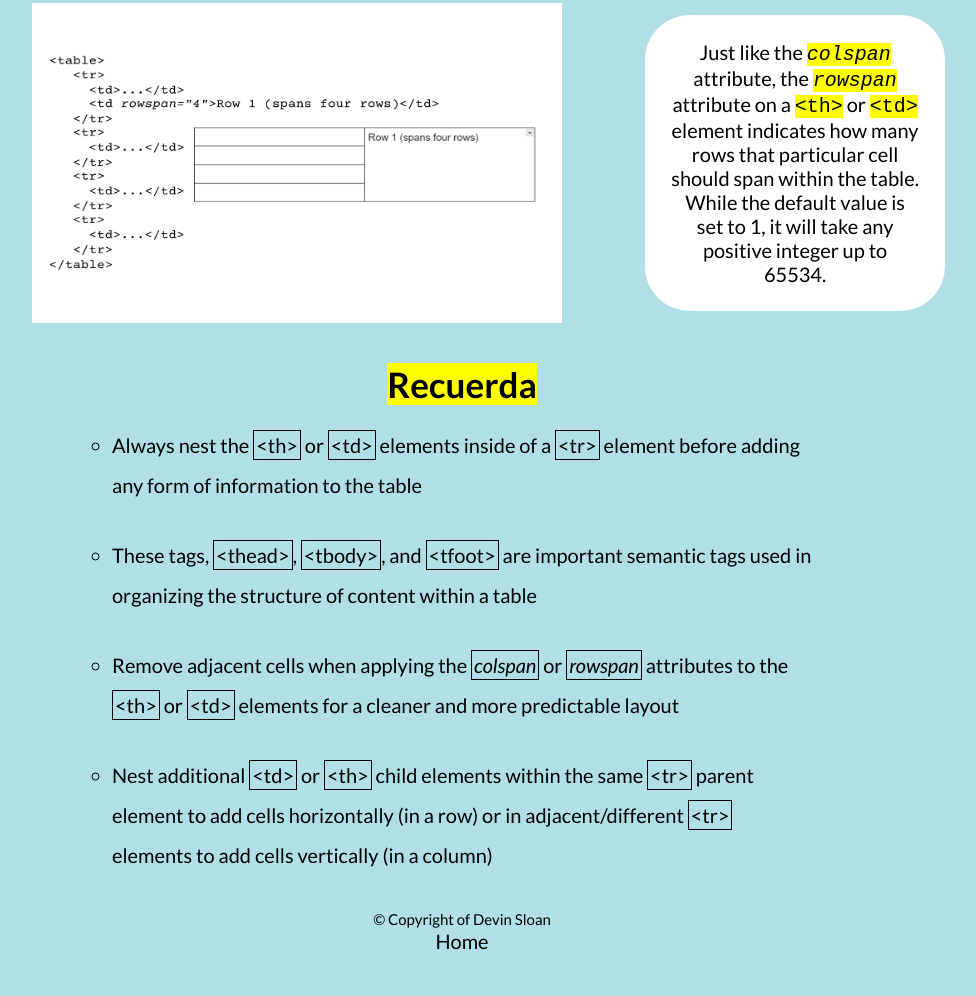
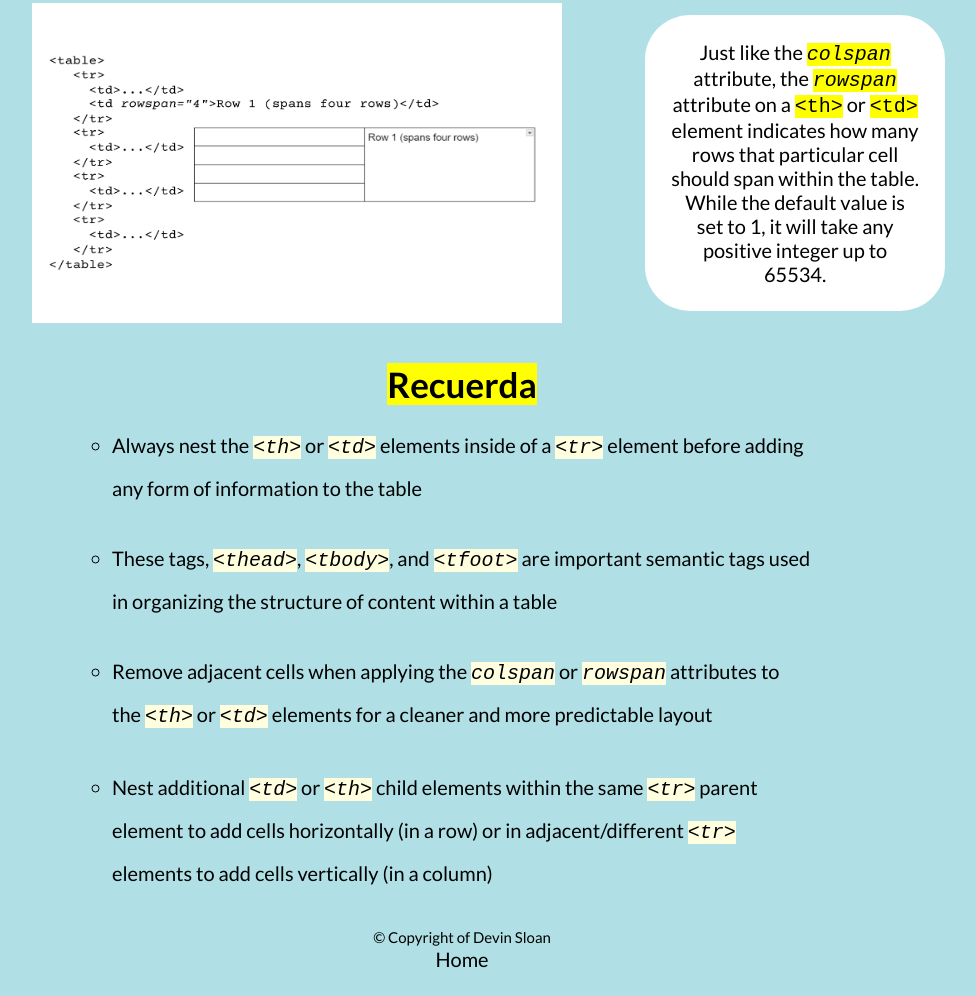
Before and after one commit to CodingMaster-ai/HTML-cheatsheet, a plain HTML site: page index.html in a window 1280 px wide. Shown: the part 3403-4399 px from the top of the page, without its empty margins (178-1154 px from the left). Drawn offline with Linux system fonts and the light colour scheme.

Commit message:
code restyle

```diff
--- a/resources/css/styles.css
+++ b/resources/css/styles.css
@@ -77,26 +77,15 @@ span {
     background-color: yellow;
 }
 
-li span {
-    all: unset;
-    font-family: "Lato", sans-serif;
-    background-color: powderblue;
-    border: 1px solid black;
-    padding: 2px;
-}
-
 em {
     background-color: yellow;
     font-family: 'Courier New', Courier, monospace;
     letter-spacing: 0;
 }
 
-li em {
-    all: unset;
-    font-family: "Lato", sans-serif;
-    background-color: powderblue;
-    border: 1px solid black;
-    padding: 2px;
+li em, li span {
+    font-family: 'Courier New', Courier, monospace;
+    background-color: lightyellow;
     font-style: italic;
 }
 
```
